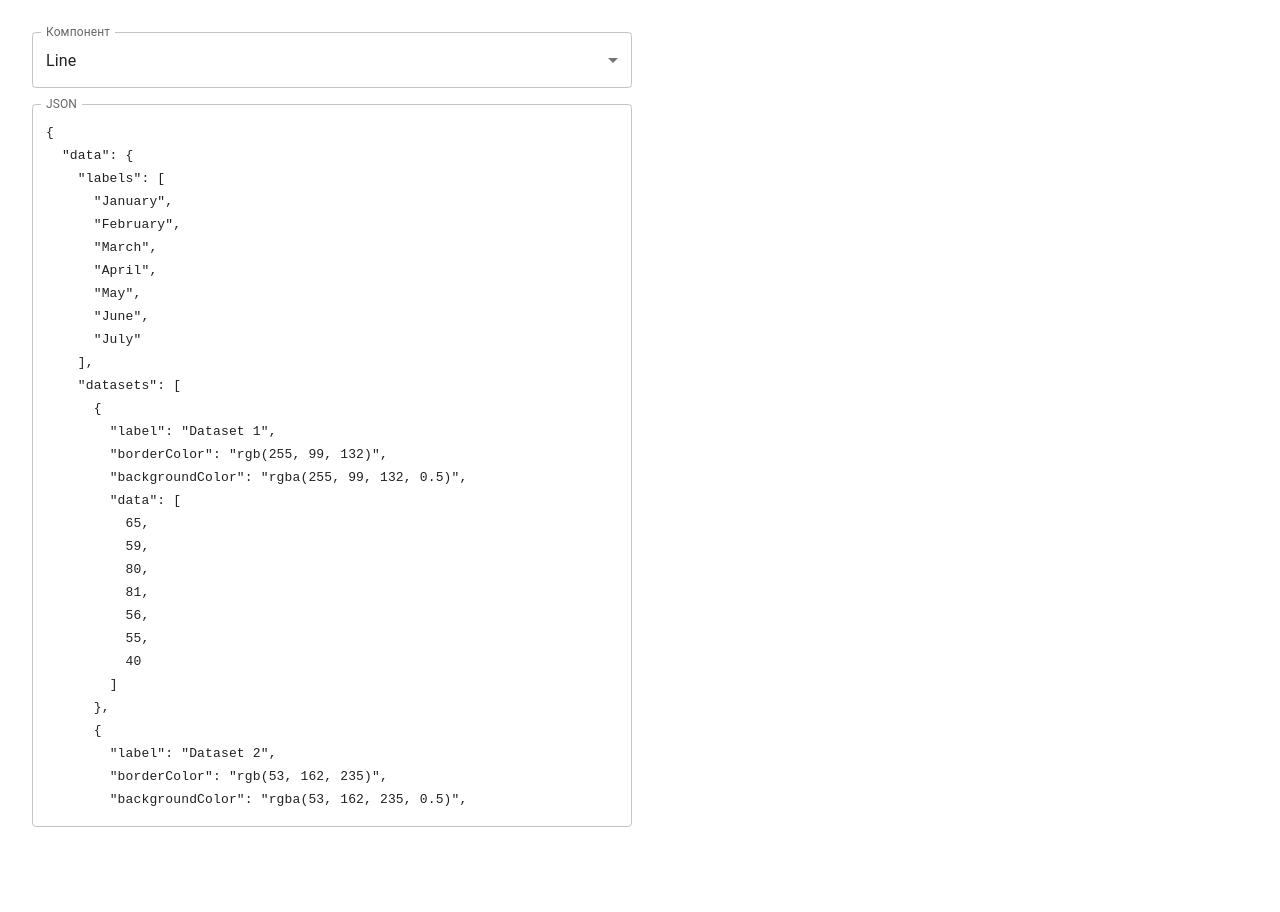
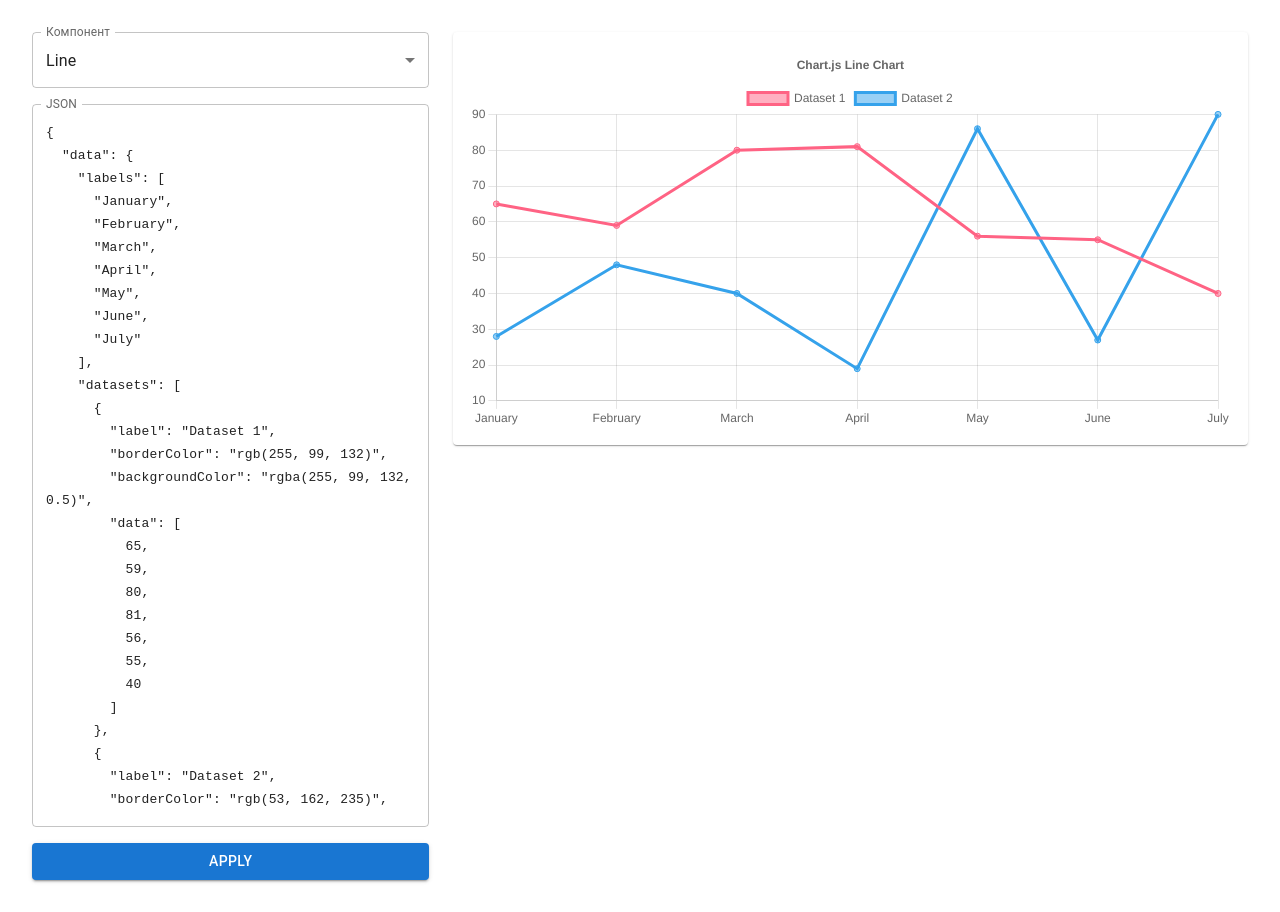
Before and after one commit to stas-hanchev/react-chartjs-test, a React (Vite) app: page / in a window 1280 px wide. Before the commit the page ends 859 px from the top, so only its background shows below. Built offline with nearby package versions, Linux system fonts and the light colour scheme.

Commit message:
add apply logic and chart preview

```diff
--- a/src/App.tsx
+++ b/src/App.tsx
@@ -1,9 +1,11 @@
 import { useState } from 'react'
 import {
   Box,
+  Button,
   FormControl,
   InputLabel,
   MenuItem,
+  Paper,
   Select,
   TextField,
   type SelectChangeEvent,
@@ -13,19 +15,67 @@ import {
   getPresetJson,
   type ChartComponentName,
 } from './chartPresets'
+import ChartPreview, { type ChartConfig } from './ChartPreview'
+
+type AppliedChart = {
+  component: ChartComponentName
+  config: ChartConfig
+}
+
+const parseConfig = (component: ChartComponentName, json: string): ChartConfig => {
+  const parsed: unknown = JSON.parse(json)
+  if (typeof parsed !== 'object' || parsed === null || Array.isArray(parsed)) {
+    throw new Error('JSON should be an object')
+  }
+  const config = parsed as Partial<ChartConfig>
+  if (typeof config.data !== 'object' || config.data === null) {
+    throw new Error('Missing "data" field')
+  }
+  if (component === 'Chart' && typeof config.type !== 'string') {
+    throw new Error('Missing "type" field for Chart component')
+  }
+  return config as ChartConfig
+}
+
+const presetChart = (component: ChartComponentName): AppliedChart => ({
+  component,
+  config: parseConfig(component, getPresetJson(component)),
+})
 
 function App() {
   const [component, setComponent] = useState<ChartComponentName>('Line')
   const [json, setJson] = useState(() => getPresetJson('Line'))
+  const [applied, setApplied] = useState<AppliedChart>(() => presetChart('Line'))
+  const [error, setError] = useState<string | null>(null)
 
   const handleChange = (event: SelectChangeEvent<ChartComponentName>) => {
     const name = event.target.value as ChartComponentName
     setComponent(name)
     setJson(getPresetJson(name))
+    setApplied(presetChart(name))
+    setError(null)
+  }
+
+  const handleApply = () => {
+    try {
+      setApplied({ component, config: parseConfig(component, json) })
+      setError(null)
+    } catch (e) {
+      setError(e instanceof Error ? e.message : String(e))
+    }
   }
 
   return (
-    <Box sx={{ p: 3, maxWidth: 600, display: 'flex', flexDirection: 'column', gap: 2 }}>
+    <Box
+      sx={{
+        p: 3,
+        display: 'grid',
+        gap: 3,
+        gridTemplateColumns: { xs: '1fr', md: 'minmax(320px, 1fr) 2fr' },
+        alignItems: 'start',
+      }}
+    >
+      <Box sx={{ display: 'flex', flexDirection: 'column', gap: 2 }}>
         <FormControl fullWidth>
           <InputLabel id="chart-component-label">Компонент</InputLabel>
           <Select
@@ -50,10 +100,21 @@ function App() {
           fullWidth
           value={json}
           onChange={(e) => setJson(e.target.value)}
+          error={error !== null}
+          helperText={error}
           slotProps={{
             htmlInput: { spellCheck: false, style: { fontFamily: 'monospace', fontSize: 13 } },
           }}
         />
+
+        <Button variant="contained" onClick={handleApply}>
+          Apply
+        </Button>
+      </Box>
+
+      <Paper sx={{ p: 2 }}>
+        <ChartPreview component={applied.component} config={applied.config} />
+      </Paper>
     </Box>
   )
 }
--- /dev/null
+++ b/src/ChartPreview.tsx
@@ -0,0 +1,82 @@
+import { Component, type ComponentType, type ReactNode } from 'react'
+import { Alert } from '@mui/material'
+import {
+  Chart as ChartJS,
+  registerables,
+  type ChartData,
+  type ChartOptions,
+  type ChartType,
+} from 'chart.js'
+import {
+  Bar,
+  Bubble,
+  Chart,
+  Doughnut,
+  Line,
+  Pie,
+  PolarArea,
+  Radar,
+  Scatter,
+} from 'react-chartjs-2'
+import type { ChartComponentName } from './chartPresets'
+
+ChartJS.register(...registerables)
+
+export type ChartConfig = {
+  type?: ChartType
+  data: ChartData
+  options?: ChartOptions
+}
+
+type TypedChartProps = Pick<ChartConfig, 'data' | 'options'>
+
+const TYPED_CHARTS = {
+  Bar,
+  Bubble,
+  Doughnut,
+  Line,
+  Pie,
+  PolarArea,
+  Radar,
+  Scatter,
+} as unknown as Record<Exclude<ChartComponentName, 'Chart'>, ComponentType<TypedChartProps>>
+
+class ChartErrorBoundary extends Component<{ children: ReactNode }, { error: Error | null }> {
+  state = { error: null as Error | null }
+
+  static getDerivedStateFromError(error: Error) {
+    return { error }
+  }
+
+  render() {
+    if (this.state.error) {
+      return <Alert severity="error">Error: {this.state.error.message}</Alert>
+    }
+    return this.props.children
+  }
+}
+
+type Props = {
+  component: ChartComponentName
+  config: ChartConfig
+}
+
+function ChartPreview({ component, config }: Props) {
+  const { type, data, options } = config
+
+  let chart: ReactNode
+  if (component === 'Chart') {
+    chart = <Chart type={type ?? 'bar'} data={data} options={options} />
+  } else {
+    const TypedChart = TYPED_CHARTS[component]
+    chart = <TypedChart data={data} options={options} />
+  }
+
+  return (
+    <ChartErrorBoundary key={`${component}:${JSON.stringify(config)}`}>
+      {chart}
+    </ChartErrorBoundary>
+  )
+}
+
+export default ChartPreview
```
Lines whose indentation alone changed are shown as unchanged.
